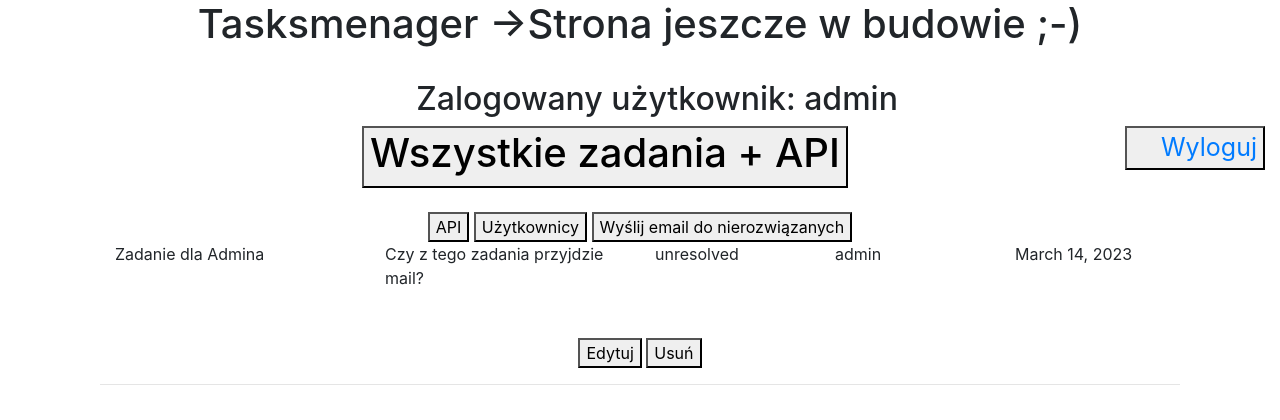
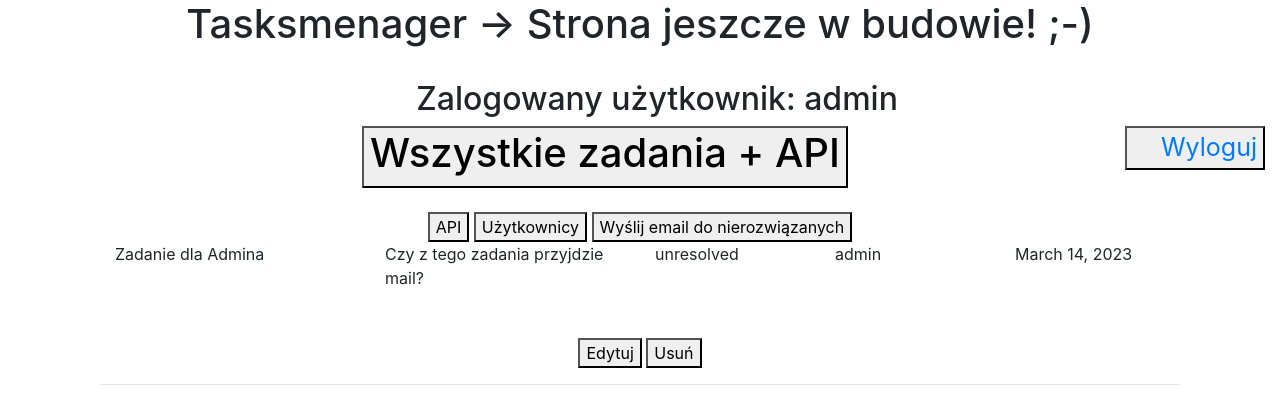
Before and after one commit to KamilObroslak/TaskMenager, a Django app: page /taskdetails/2 in a window 1280 px wide. Shown: the top 420 px of the page. Run offline with Django 4.2, Linux system fonts and the light colour scheme; a user stored in the database is signed in; data comes from the database, SQL or seed files in the repository; some libraries are stand-ins or nearby versions.

Commit message:
Commit z desktopa

```diff
--- a/tasks/templates/template.html
+++ b/tasks/templates/template.html
@@ -17,7 +17,7 @@
 	<header>
 		<div class="col-lg-12">
 			<div class="info">
-				<h1 class="categories-title">Tasksmenager ->Strona jeszcze w budowie ;-)</h1><br>
+				<h1 class="categories-title">Tasksmenager -> Strona jeszcze w budowie! ;-)</h1><br>
 				<h2 id="hello-msg">&nbsp &nbsp Zalogowany użytkownik: {{request.user}}</h2>
 			</div>
 
```
